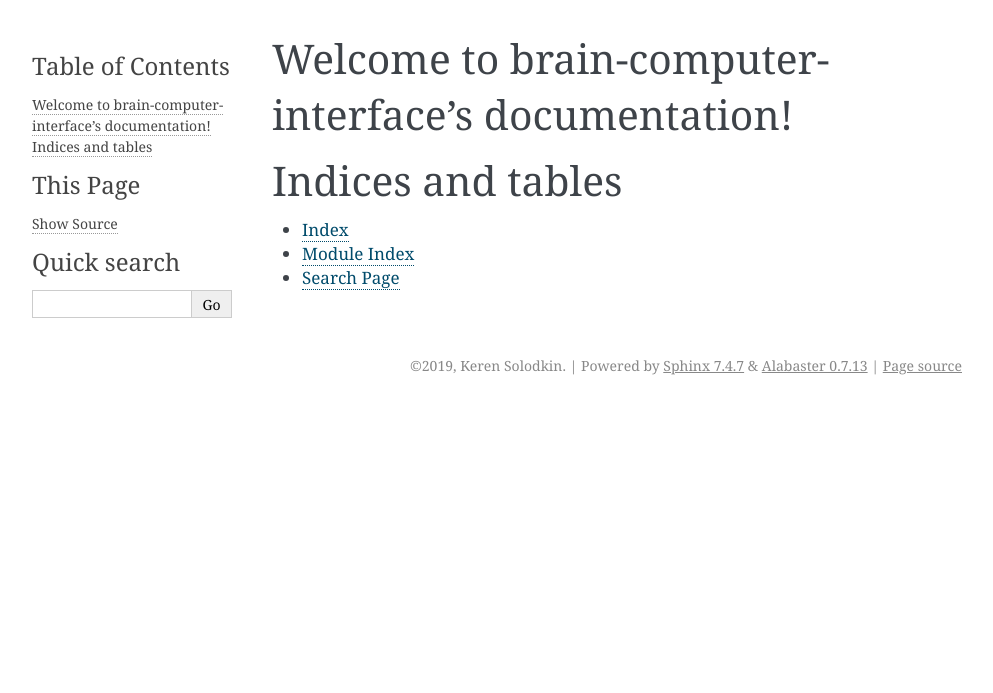
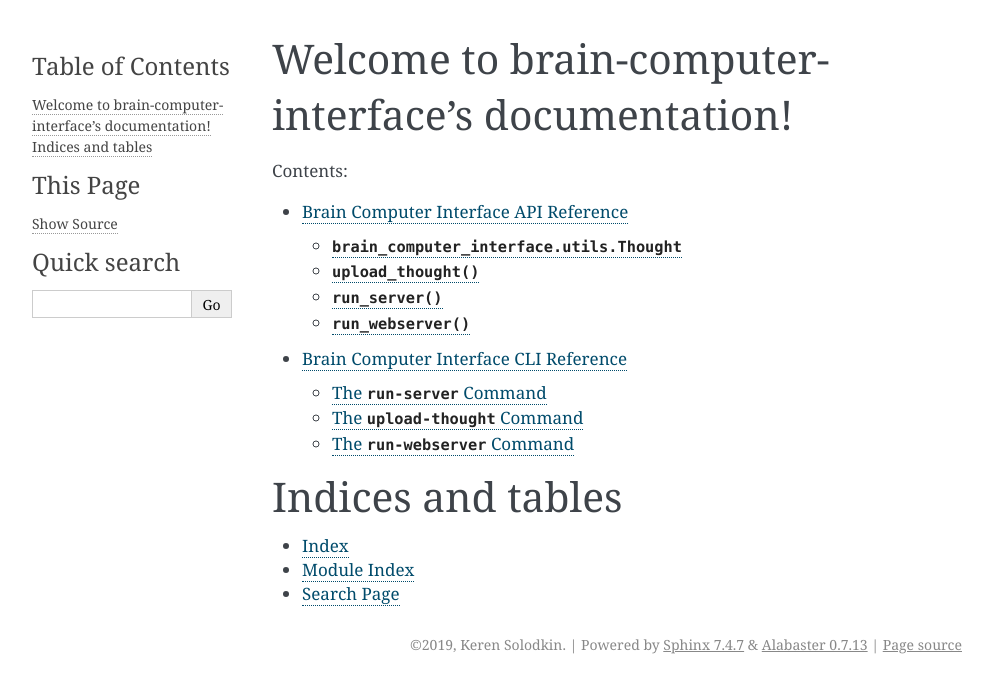
Before and after one commit to keren-aschner/brainz, a Sphinx documentation site: the page built from docs/source/index.rst, in a window 1280 px wide. Shown: the top 693 px of the page, without its empty margins (148-1141 px from the left). Built offline with Sphinx 7.4.7, drawn with Linux system fonts in a browser that asks for light colours.

Commit message:
Add real docs

```diff
--- /dev/null
+++ b/docs/source/api.rst
@@ -0,0 +1,40 @@
+Brain Computer Interface API Reference
+====================
+
+This is Brain Computer Interface's API reference.
+
+Thought
+---
+
+.. class:: brain_computer_interface.utils.Thought
+
+    Encapsulates ``Thought`` objects.
+
+    .. method:: serialize()
+
+        Returns serialized thought object.
+
+    .. method:: deserialize(data)
+
+        Returns a thought object deserialized from ``data``.
+
+upload_thought
+---
+
+.. method::  upload_thought(address, user, thought)
+
+    Sends the given thought of the user to the server on the given address.
+
+run_server
+---
+
+.. method::  run_server(address, data)
+
+    Run the server on the given address, save the thoughts to the given data dir.
+
+run_webserver
+---
+
+.. method::  run_webserver(address, data_dir)
+
+    Run the web server on the given address, expose the thoughts from the given data dir.
--- /dev/null
+++ b/docs/source/cli.rst
@@ -0,0 +1,87 @@
+Brain Computer Interface CLI Reference
+====================
+
+The ``brain_computer_interface`` package provides a command-line interface:
+
+
+Usage: brain_computer_interface [OPTIONS] COMMAND [ARGS]...
+
+Options:
+  --version        Show the version and exit.
+  -q, --quiet
+  -t, --traceback
+  --help           Show this message and exit.
+
+Commands:
+  run-server
+  run-webserver
+  upload-thought
+
+
+
+.. code:: bash
+
+    $ python -m brain_computer_interface [OPTIONS] COMMAND [ARGS]...
+    ...
+
+The top-level options include:
+
+- ``-q``, ``--quiet``
+
+    This option suppresses the output.
+
+- ``-t``, ``--traceback``
+
+    This option shows the full traceback when an exception is raised (by
+    default, only the error message is printed, and the program exits with a
+    non-zero code).
+
+To see its version, run:
+
+.. code:: bash
+
+    $ python -m brain_computer_interface --version
+    brain_computer_interface, version 0.1.0
+
+The ``run-server`` Command
+-------------------
+
+To run the ``run-server`` command:
+
+.. code:: bash
+
+    $ python -m brain_computer_interface run-server [OPTIONS]
+
+Options:
+  --address TEXT  The address to run the server on.
+  --data TEXT     The data directory
+  --help          Show this message and exit.
+
+The ``upload-thought`` Command
+-------------------
+
+To run the ``upload-thought`` command:
+
+.. code:: bash
+
+    $ python -m brain_computer_interface upload-thought [OPTIONS]
+
+Options:
+  --address TEXT  The address to upload the thought to.
+  --user TEXT     The use id.
+  --thought TEXT  The thought to upload.
+  --help          Show this message and exit.
+
+The ``run-webserver`` Command
+-------------------
+
+To run the ``run-webserver`` command:
+
+.. code:: bash
+
+    $ python -m brain_computer_interface run-webserver [OPTIONS]
+
+Options:
+  --address TEXT   The address of the webserver.
+  --data-dir TEXT  The data dir to expose on the website.
+  --help           Show this message and exit.
--- a/docs/source/index.rst
+++ b/docs/source/index.rst
@@ -10,6 +10,9 @@ Welcome to brain-computer-interface's documentation!
    :maxdepth: 2
    :caption: Contents:
 
+   api
+   cli
+
 
 
 Indices and tables
```
